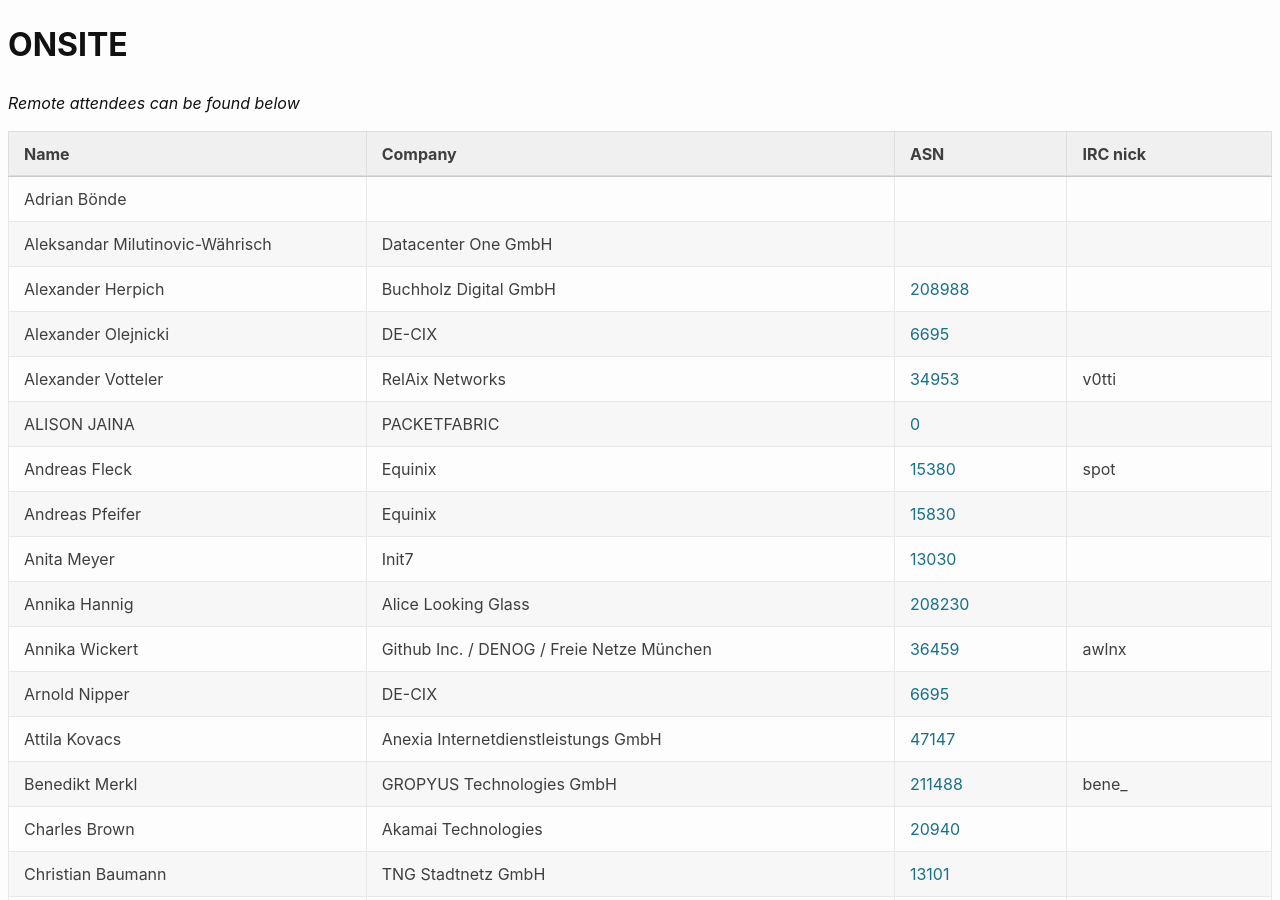
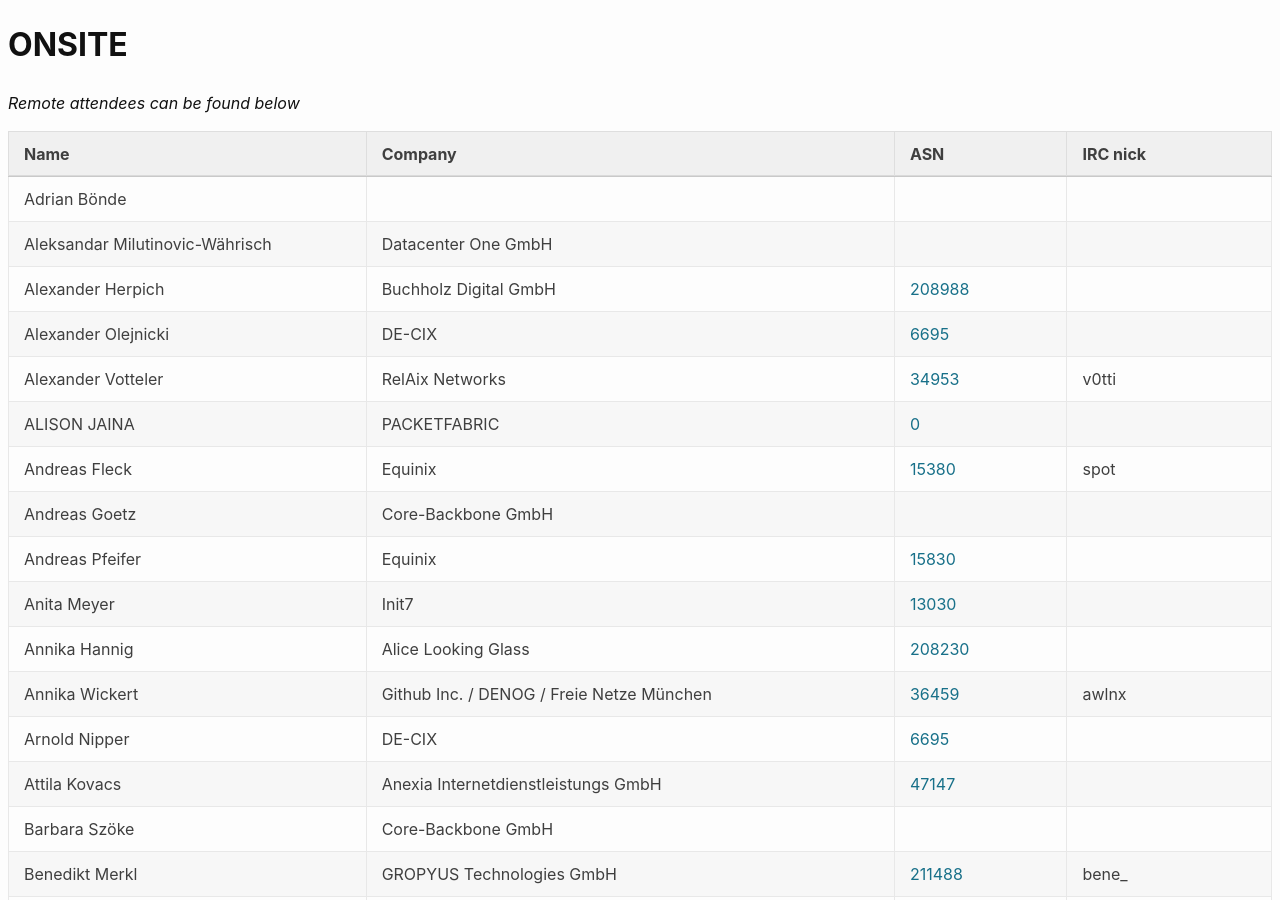
Before and after one commit to denog/pretix-attendeelist, a Jekyll site: the page built from denog14/index.md, in a window 1280 px wide and 900 px high. Built offline with Jekyll 4.4.1, drawn with Linux system fonts in a browser that asks for light colours; some of the changed text lies outside the part shown.

Commit message:
Latest data: Tue Oct 11 11:32:12 UTC 2022

```diff
--- a/_data/attendees_denog14_onsite.json
+++ b/_data/attendees_denog14_onsite.json
@@ -42,6 +42,12 @@
     "asn": "15380"
   },
   {
+    "name": "Andreas Goetz",
+    "company": "Core-Backbone GmbH",
+    "irc": null,
+    "asn": null
+  },
+  {
     "name": "Andreas Pfeifer",
     "company": "Equinix",
     "irc": null,
@@ -76,6 +82,12 @@
     "company": "Anexia Internetdienstleistungs GmbH",
     "irc": null,
     "asn": "47147"
+  },
+  {
+    "name": "Barbara Szöke",
+    "company": "Core-Backbone GmbH",
+    "irc": null,
+    "asn": null
   },
   {
     "name": "Benedikt Merkl",
@@ -960,6 +972,12 @@
     "asn": "211656"
   },
   {
+    "name": "Ulrich Köhler",
+    "company": "Core-Backbone GmbH",
+    "irc": null,
+    "asn": null
+  },
+  {
     "name": "Ute Wolf",
     "company": "IPB Internet Provider in Berlin GmbH",
     "irc": null,
```
